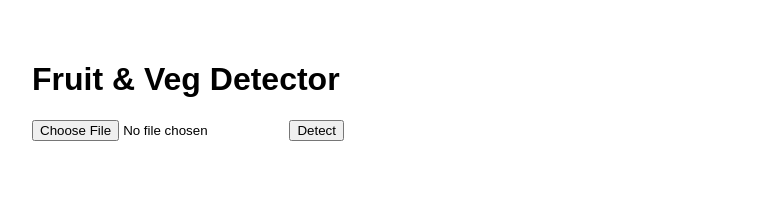
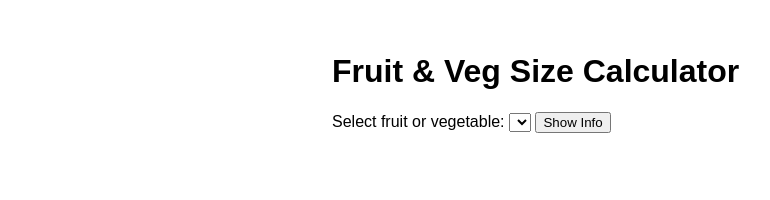
Before and after one commit to jean30t/fruit-veg-app, a plain HTML site: page index.html in a window 1280 px wide. Shown: the whole page, without its empty margins (8-778 px from the left). Drawn offline with Linux system fonts and the light colour scheme.

Commit message:
Update index.html

```diff
--- a/index.html
+++ b/index.html
@@ -3,13 +3,15 @@
 <head>
   <meta charset="UTF-8" />
   <meta name="viewport" content="width=device-width, initial-scale=1.0" />
-  <title>Fruit & Veg AI Detection</title>
+  <title>Fruit & Veg Size Calculator</title>
+  <script defer src="fruitVegDb.js"></script>
   <script defer src="script.js"></script>
-  <script defer src="fruitVegDb.js"></script>
   <style>
     body {
       font-family: Arial, sans-serif;
       padding: 2rem;
+      max-width: 600px;
+      margin: auto;
     }
     #results {
       margin-top: 2rem;
@@ -22,9 +24,10 @@
   </style>
 </head>
 <body>
-  <h1>Fruit & Veg Detector</h1>
-  <input type="file" id="imageInput" accept="image/*" />
-  <button onclick="processImage()">Detect</button>
+  <h1>Fruit & Veg Size Calculator</h1>
+  <label for="itemSelect">Select fruit or vegetable:</label>
+  <select id="itemSelect"></select>
+  <button onclick="showItemInfo()">Show Info</button>
   <div id="results"></div>
 </body>
 </html>
```
